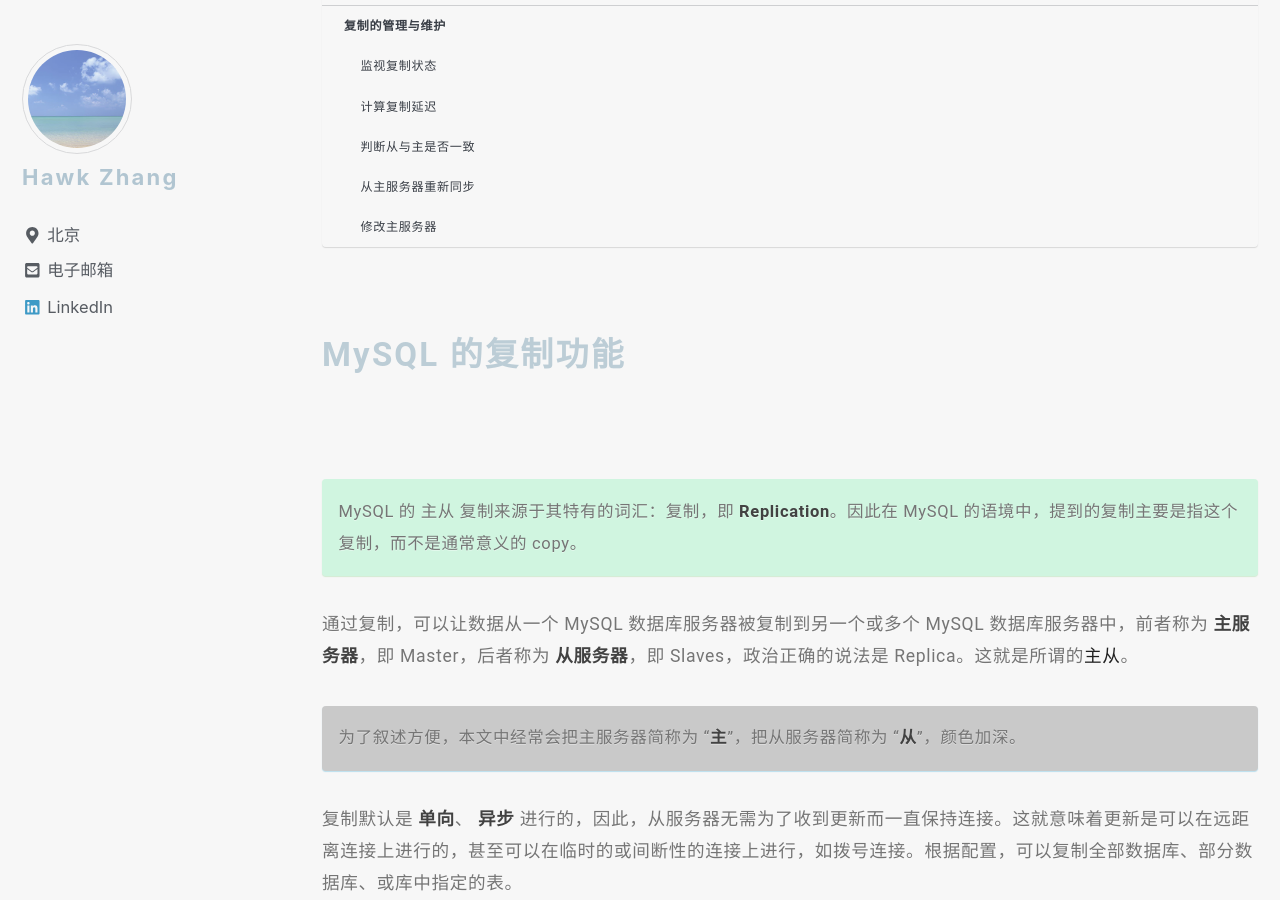
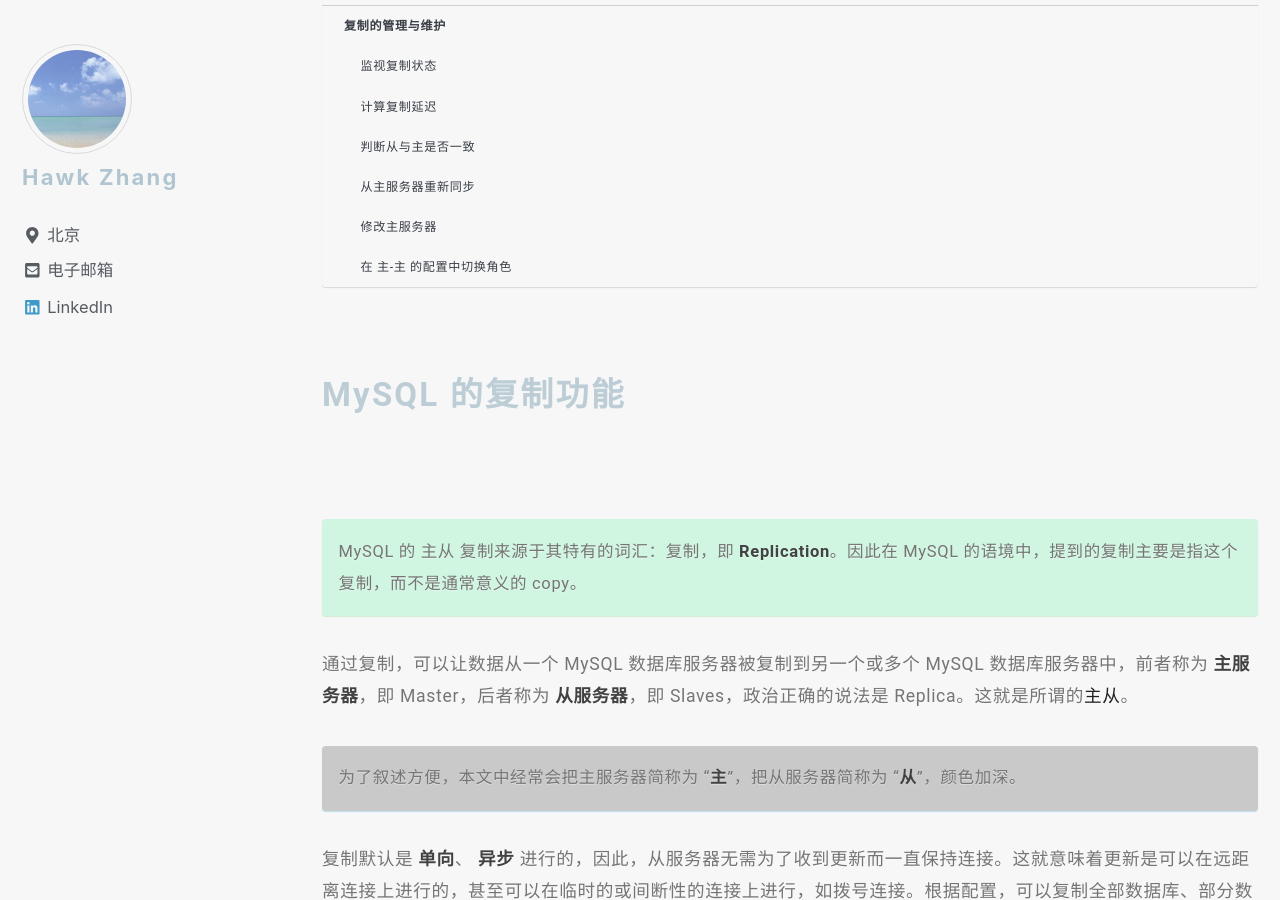
Before and after one commit to narru888/linotes_note, a Jekyll site: the page built from _posts/mysql/2016-03-01-master.slave.md, in a window 1280 px wide and 900 px high, scrolled down 1691 px. Built offline with Jekyll 4.4.1, drawn with Linux system fonts in a browser that asks for light colours; nearby versions of some CDN libraries; a script that is not in the unit is left out.

Commit message:
update on 2018-08-16 15:20:01 CST

```diff
--- a/_posts/mysql/2016-03-01-master.slave.md
+++ b/_posts/mysql/2016-03-01-master.slave.md
@@ -1512,6 +1512,11 @@
 
 
 
+
+
+
+
+
 ### 从主服务器重新同步
 
 实际生产中，有时会需要处理失去同步的从服务器，也许使用检验技术找到了差异，也许发现*从*忽略了一个查询，或*从*上的数据被人为修改了。
@@ -1544,6 +1549,11 @@
 但它并不适用于所有的场景，它需要保证复制处于正常运行状态，以便正确地同步*主从*。因此，如果发生了复制错误，它就无法正常工作。
 
 它不适用于特别大的数据，因为这会难以避免地为两端服务器造成巨大的压力。
+
+
+
+
+
 
 
 
@@ -1681,3 +1691,22 @@
 
 把一个*从*提升为*主*时，不要把其 Server ID 改成旧*主*的，如果这样做了，就无法使用一个日志服务器来重演事件了，因为新*主*与日志中的旧*主*的 ID 相同，复制时事件会被忽略。因此，Server ID 始终要保持固定不变。
 {: .notice--warning}
+
+
+
+
+
+
+
+
+
+
+
+
+
+
+
+
+
+
+### 在 主-主 的配置中切换角色
```
